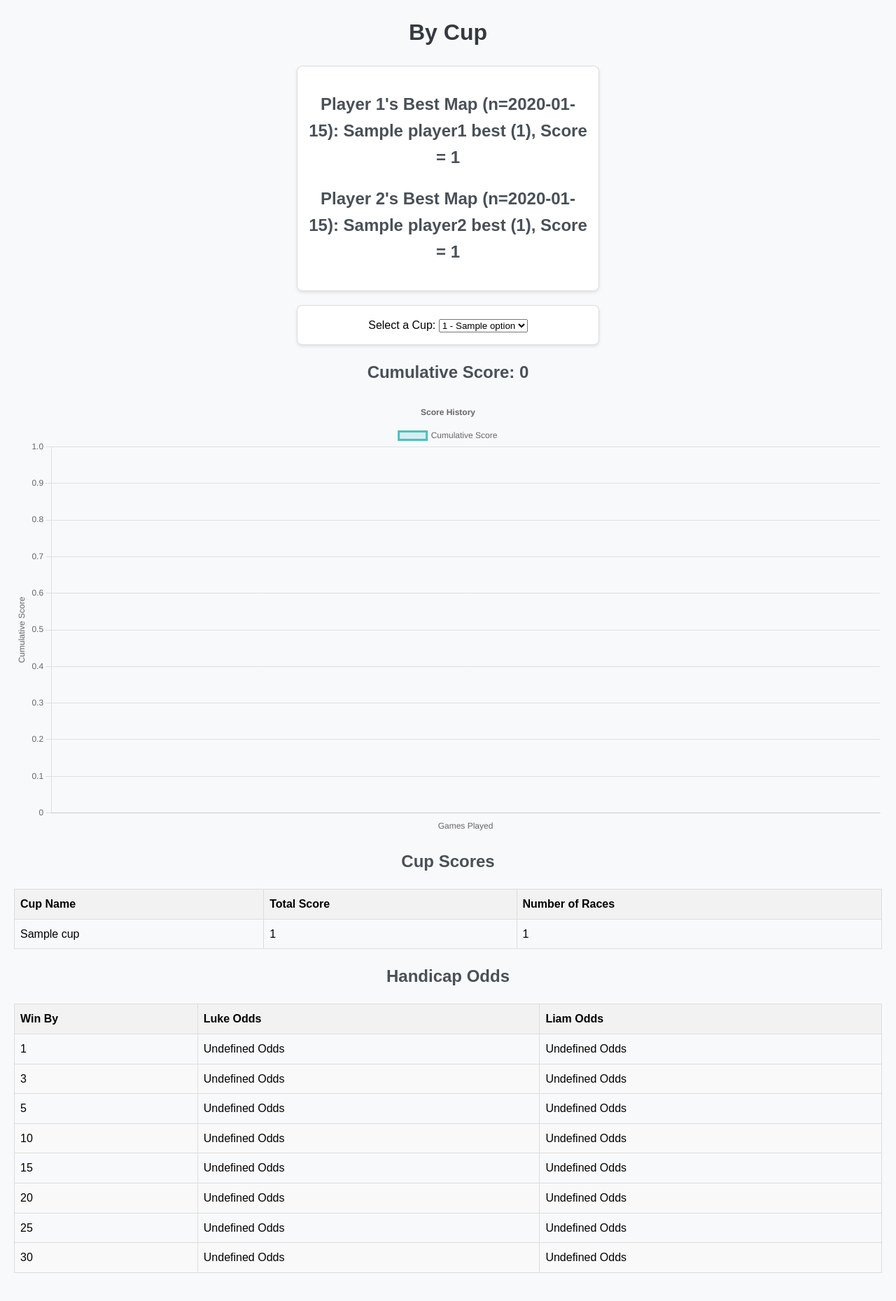
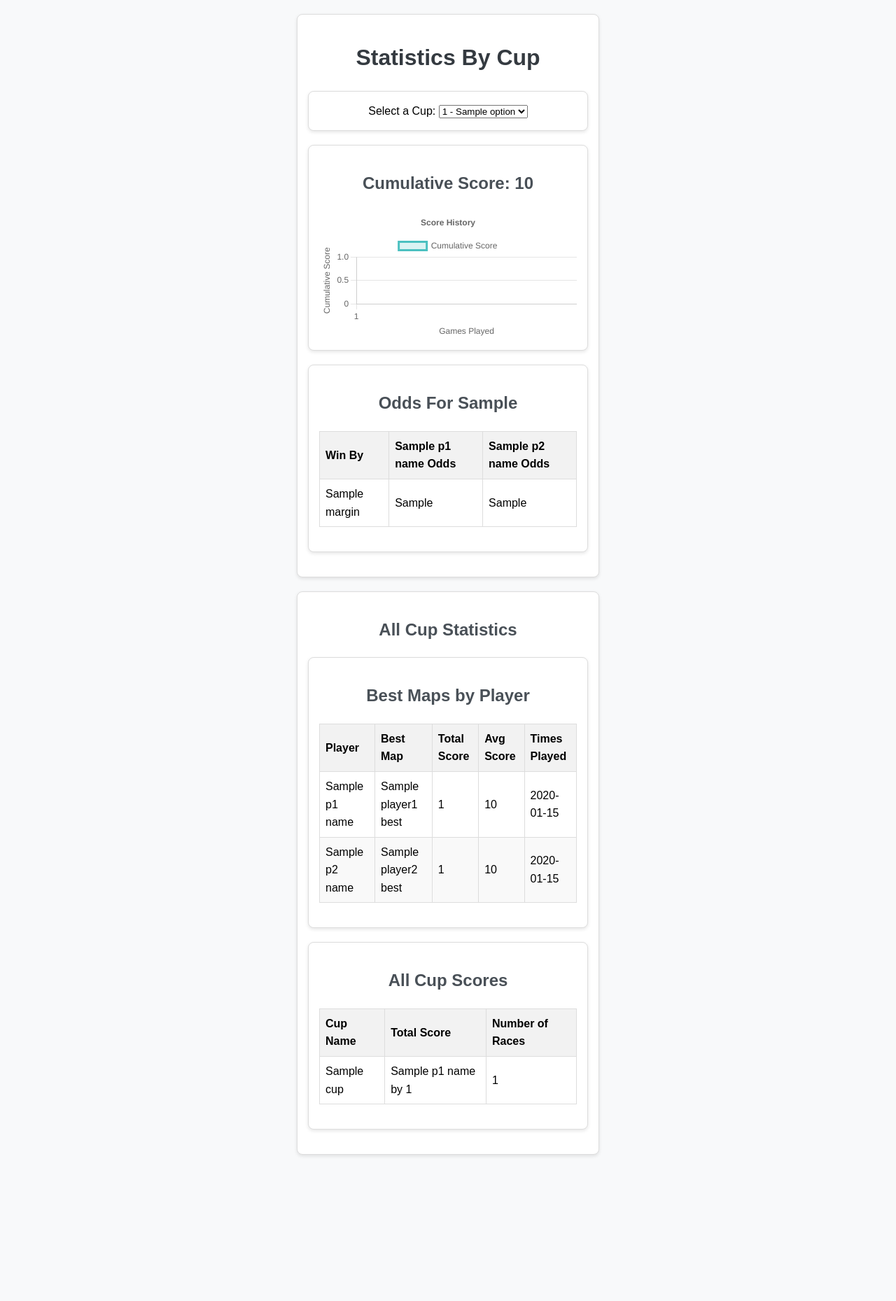
Before and after one commit to Luke4211/mariokart, a Flask app: template app/templates/by_cup.html in a window 1280 px wide. Shown: the part 66-1925 px from the top of the page at 70% size. After the commit the page ends 1718 px from the top, so only its background shows below. Run offline with Flask 3, Linux system fonts and the light colour scheme; the template is opened without the code that fills it: most values are stand-ins (such as "Sample title", 1, 10 or a date in 2020); data that the repository does not hold is empty.

Commit message:
stable version

```diff
--- a/app/__init__.py
+++ b/app/__init__.py
@@ -6,6 +6,8 @@ def create_app():
     app = Flask(__name__)
 
     app.config['PRIOR_TALLY'] = 91
+    app.config['P1_NAME'] = 'Luke'
+    app.config['P2_NAME'] = 'Liam'
 
     from .routes import main
     app.register_blueprint(main)
--- a/app/routes.py
+++ b/app/routes.py
@@ -105,6 +105,8 @@ def get_score_margins(cup=None):
 @main.route('/', methods=['GET', 'POST'])
 def index():
     prior_tally = current_app.config['PRIOR_TALLY']
+    p1_name = current_app.config['P1_NAME']
+    p2_name = current_app.config['P2_NAME']
 
     conn = get_db_connection()
 
@@ -153,9 +155,9 @@ def index():
     winner = "Tied"
 
     if total > 0:
-        winner = "Luke"
+        winner = p1_name
     elif total < 0:
-        winner = "Liam"
+        winner = p2_name
 
     odds = get_many_odds(get_score_margins(), [1, 3, 5, 10, 15, 20, 25, 30])
     conn.close()
@@ -166,7 +168,9 @@ def index():
         avg_score=avg_score,
         num_games=num_games,
         cups=cups,
-        odds=odds
+        odds=odds,
+        p1_name=p1_name,
+        p2_name=p2_name
     )
 
 @main.route('/graph')
@@ -197,6 +201,8 @@ def graph():
 @main.route('/by-cup', methods=['GET'])
 def by_cup():
     conn = get_db_connection()
+    p1_name = current_app.config['P1_NAME']
+    p2_name = current_app.config['P2_NAME']
 
     # Fetch total scores for each cup
     cup_scores = conn.execute('''
@@ -216,7 +222,8 @@ def by_cup():
             maps.id AS map_id,
             maps.name AS map_name,
             SUM(luke_liam.score) AS total_score,
-            COUNT(luke_liam.id) AS times_played
+            COUNT(luke_liam.id) AS times_played,
+            ROUND(CAST(SUM(luke_liam.score) AS FLOAT) / COUNT(luke_liam.id), 2) AS average_score
         FROM luke_liam
         JOIN maps ON luke_liam.map = maps.id
         WHERE luke_liam.map != 'N'
@@ -230,7 +237,8 @@ def by_cup():
             maps.id AS map_id,
             maps.name AS map_name,
             SUM(luke_liam.score) AS total_score,
-            COUNT(luke_liam.id) AS times_played
+            COUNT(luke_liam.id) AS times_played,
+            ROUND(CAST(SUM(luke_liam.score) AS FLOAT) / COUNT(luke_liam.id), 2) AS average_score
         FROM luke_liam
         JOIN maps ON luke_liam.map = maps.id
         WHERE luke_liam.map != 'N'
@@ -286,7 +294,9 @@ def by_cup():
         default_map=default_map,
         cumulative_score=cumulative_score,
         score_history=score_history,
-        cup_scores=cup_scores
+        cup_scores=cup_scores,
+        p1_name=p1_name,
+        p2_name=p2_name
     )
 
 
@@ -358,6 +368,13 @@ def get_map_data():
     score_margins = [row['score'] for row in rows]  # List of individual scores
     odds = get_many_odds(score_margins, margins, total_sigma)
 
+    selected_map_name = conn.execute('''
+        SELECT name
+        FROM Maps
+        WHERE id = ?
+    ''', (selected_map_id,)).fetchone()["name"]
+
+
     conn.close()
 
     response = {
@@ -369,24 +386,31 @@ def get_map_data():
     return jsonify({
         'cumulative_score': cumulative_score,
         'score_history': score_history,
-        'odds': odds
+        'odds': odds,
+        'selected_map_name': selected_map_name
     })
 
 @main.route('/plot.png')
 def plot_png():
-
+    # Get score margins and fit the normal distribution
     score_margins = get_score_margins()
     mu, sigma = fit_norm(score_margins)
 
-    # Generate x values and PDF
+    # Generate x values and PDF for the normal distribution
     x = np.linspace(mu - 4 * sigma, mu + 4 * sigma, 1000)
     pdf = norm.pdf(x, loc=mu, scale=sigma)
 
     # Create the plot
     fig, ax = plt.subplots(figsize=(8, 5))
-    ax.plot(x, pdf, label=f'Normal Distribution\nμ={mu:.3f}, σ={sigma:.3f}')
-    ax.fill_between(x, pdf, alpha=0.3, color='blue')
-    ax.set_title('Normal Distribution Curve')
+
+    # Plot the normal distribution curve
+    ax.plot(x, pdf, label=f'Normal Distribution\nμ={mu:.3f}, σ={sigma:.3f}', color='red', linewidth=2)
+
+    # Plot the actual data distribution as a histogram
+    ax.hist(score_margins, bins=20, density=True, alpha=0.6, label='Empirical Distribution', color='blue')
+
+    # Add additional plot details
+    ax.set_title('Normal vs Empirical Distribution of Score Margins')
     ax.set_xlabel('Score Margin')
     ax.set_ylabel('Probability Density')
     ax.legend(loc='upper left')
--- a/app/templates/by_cup.html
+++ b/app/templates/by_cup.html
@@ -3,7 +3,7 @@
 <head>
     <meta charset="UTF-8">
     <meta name="viewport" content="width=device-width, initial-scale=1.0">
-    <title>By Cup</title>
+    <title>Statistics By Cup</title>
     <link rel="stylesheet" href="/static/style.css">
 </head>
 <body>
@@ -11,12 +11,9 @@
         <a href="/">Home</a> | <a href="/graph">Graph</a> | <a href="/by-cup">By Cup</a>
     </nav>
 
-    <h1>By Cup</h1>
+    <div>
 
-    <div>
-        <h2>Player 1's Best Map (n={{ player1_best['times_played'] }}): {{ player1_best['map_name'] }} ({{player1_best['map_id']}}), Score = {{player1_best['total_score']}}</h2>
-        <h2>Player 2's Best Map (n={{ player2_best['times_played'] }}): {{ player2_best['map_name'] }} ({{player2_best['map_id']}}), Score = {{player2_best['total_score']}}</h2>
-    </div>
+        <h1 id="stats-for-cup">Statistics By Cup</h1>
 
         <div>
             <label for="cup-dropdown">Select a Cup:</label>
@@ -29,11 +26,73 @@
             </select>
         </div>
 
+        <div>
             <h2 id="cumulative-score">Cumulative Score: {{ cumulative_score }}</h2>
 
             <canvas id="scoreChart" width="400" height="200"></canvas>
+        </div>
 
-    <h2>Cup Scores</h2>
+        <div>
+            <h2 id="odds-title">Odds For {{default_map}}</h2>
+            <table id="oddsTable">
+                <thead>
+                    <tr>
+                        <th>Win By</th>
+                        <th>{{p1_name}} Odds</th>
+                        <th>{{p2_name}} Odds</th>
+                    </tr>
+                </thead>
+                <tbody>
+                    {% for odd in odds %}
+                    <tr>
+                        <td>{{ odd['margin'] }}</td>
+                        <td>{{ odd['p1_odds'] }}</td>
+                        <td>{{ odd['p2_odds'] }}</td>
+                    </tr>
+                    {% endfor %}
+                </tbody>
+            </table>
+        </div>
+    </div>
+
+    <div>
+        <h2>All Cup Statistics</h2>
+        <div>
+            <h2>Best Maps by Player</h2>
+            <table>
+                <thead>
+                    <tr>
+                        <th>Player</th>
+                        <th>Best Map</th>
+                        <th>Total Score</th>
+                        <th>Avg Score</th>
+                        <th>Times Played</th>
+                    </tr>
+                </thead>
+                <tbody>
+                    <tr>
+                        <td>{{ p1_name }}</td>
+                        <td>{{ player1_best['map_name'] }}</td>
+                        <td>{{ player1_best['total_score'] }}</td>
+                        <td>{{ player1_best['average_score'] }}</td>
+                        <td>{{ player1_best['times_played'] }}</td>
+
+                    </tr>
+                    <tr>
+                        <td>{{ p2_name }}</td>
+                        <td>{{ player2_best['map_name'] }}</td>
+                        <td>{{ player2_best['total_score'] }}</td>
+                        <td>{{ player2_best['average_score'] }}</td>
+                        <td>{{ player2_best['times_played'] }}</td>
+
+                    </tr>
+                </tbody>
+            </table>
+        </div>
+
+        <div>
+
+            <h2>All Cup Scores</h2>
             <table>
                 <thead>
                     <tr>
@@ -46,32 +105,24 @@
                     {% for cup in cup_scores %}
                     <tr>
                         <td>{{ cup['cup_name'] }}</td>
-                <td>{{ cup['total_score'] }}</td>
+                        <td>
+                            {% if cup['total_score'] > 0 %}
+                                {{ p1_name }} by {{ cup['total_score'] | abs }}
+                            {% elif cup['total_score'] < 0 %}
+                                {{ p2_name }} by {{ cup['total_score'] | abs }}
+                            {% else %}
+                                Tied
+                            {% endif %}
+                        </td>
                         <td>{{ cup['race_count'] }}</td>
                     </tr>
                     {% endfor %}
                 </tbody>
             </table>
+        </div>
+    </div>
 
-    <h2>Handicap Odds</h2>
-    <table id="oddsTable">
-        <thead>
-            <tr>
-                <th>Win By</th>
-                <th>Luke Odds</th>
-                <th>Liam Odds</th>
-            </tr>
-        </thead>
-        <tbody>
-            {% for odd in odds %}
-            <tr>
-                <td>{{ odd['margin'] }}</td>
-                <td>{{ odd['p1_odds'] }}</td>
-                <td>{{ odd['p2_odds'] }}</td>
-            </tr>
-            {% endfor %}
-        </tbody>
-    </table>
+
 
 
 
@@ -83,7 +134,8 @@
                 .then(response => response.json())
                 .then(data => {
                     // Update cumulative score
-                    document.getElementById('cumulative-score').textContent = `Cumulative Score: ${data.cumulative_score}`;
+                    document.getElementById('cumulative-score').textContent = `Cumulative Score for ${data.selected_map_name}: ${data.cumulative_score}`;
+                    document.getElementById('odds-title').textContent = `Odds For ${data.selected_map_name}`;
 
                     // Update chart data
                     scoreChart.data.labels = Array.from({ length: data.score_history.length }, (_, i) => i + 1);
```
Also changed, not shown: app/templates/index.html (+4 -3 lines), 1 other file. Lines whose indentation alone changed are shown as unchanged.
